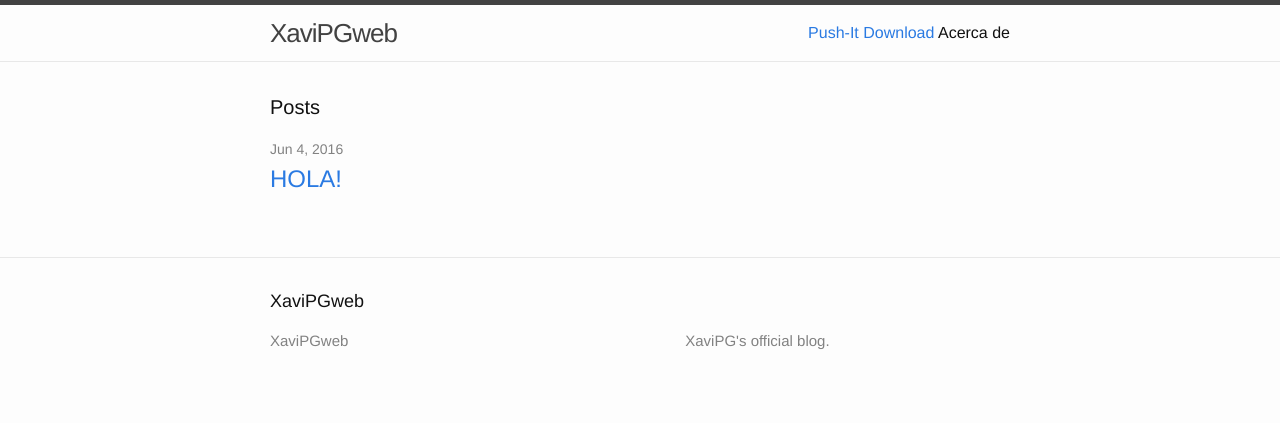
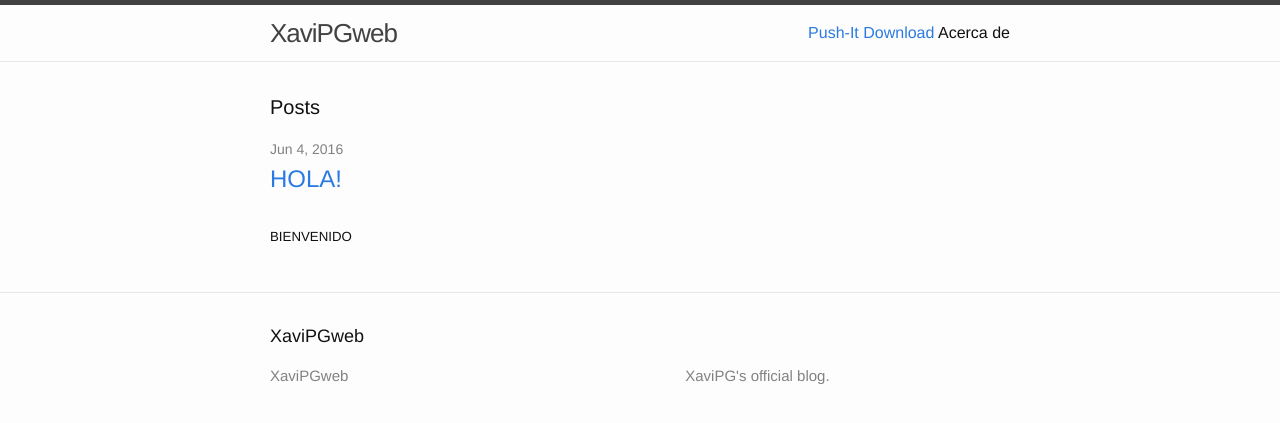
Before and after one commit to xavipgweb/xavipgweb.github.io, a Jekyll site: the page built from index.html, in a window 1280 px wide. Shown: the top 423 px of the page. Built offline with Jekyll 4.4.1, drawn with Linux system fonts in a browser that asks for light colours.

Commit message:
Update index.html

```diff
--- a/index.html
+++ b/index.html
@@ -18,4 +18,6 @@ layout: default
     {% endfor %}
   </ul>
 
+<h5 class="nose">BIENVENIDO</h5>
+
 </div>
```
